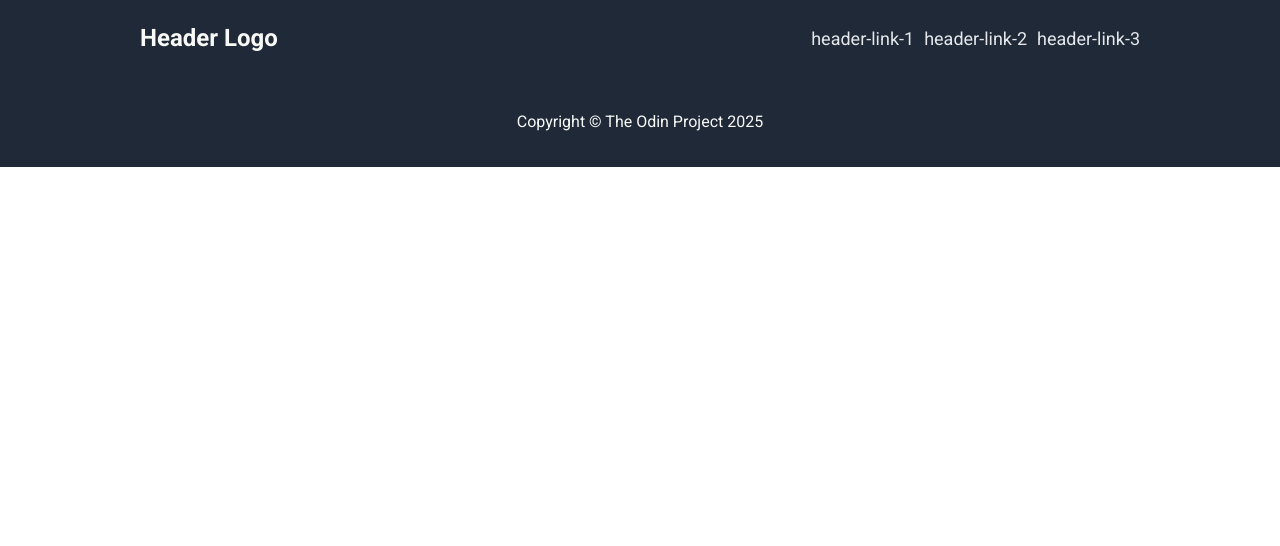
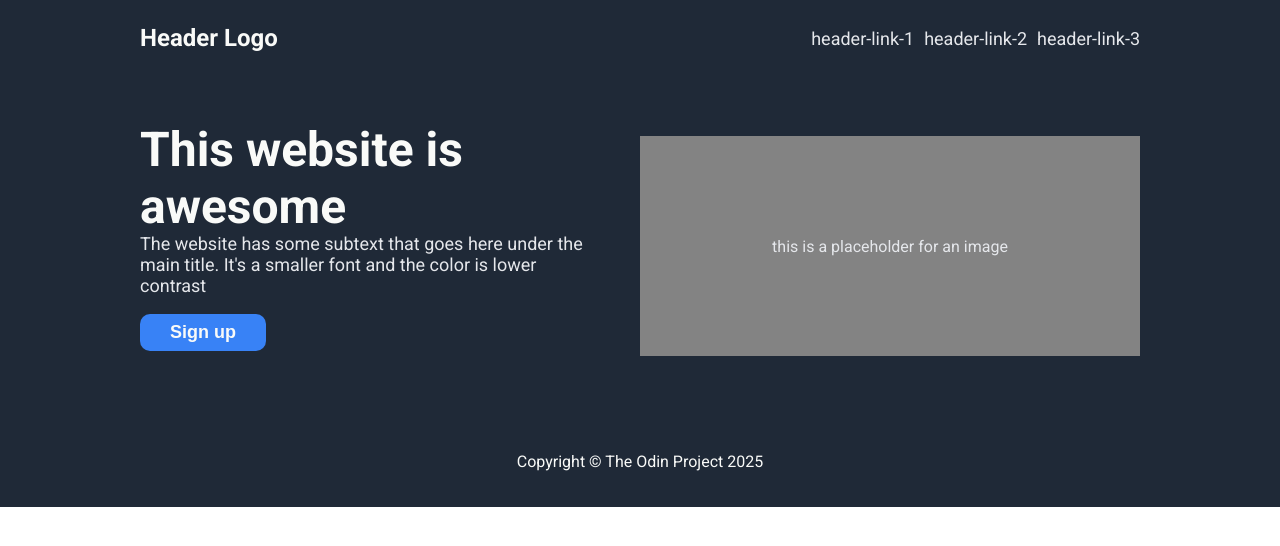
Before and after one commit to detectiveAvery/odin-landing-page, a plain HTML site: page index.html in a window 1280 px wide. Drawn offline with Linux system fonts and the light colour scheme.

Commit message:
feat: Add hero for the landing page
Added a hero for the landing page. Figuring out
the dimensions of the supposed image was quite
a challenge.

```diff
--- a/index.html
+++ b/index.html
@@ -26,6 +26,19 @@
         </div>
     </header>
 
+    <div class="hero">
+        <div class="hero-container">
+            <div class="hero-content">
+                <p class="hero-header">This website is awesome</p>
+                <p class="hero-text">The website has some subtext that goes here under the main title. It's a smaller font and the color is lower contrast</p>
+                <button class="hero-button">Sign up</button>
+            </div>
+            <div class="hero-image">
+                <p>this is a placeholder for an image</p>
+            </div>
+        </div>
+    </div>
+
     <footer>
         <p>Copyright &copy; The Odin Project 2025</p>
     </footer>
--- a/styles.css
+++ b/styles.css
@@ -1,7 +1,7 @@
 body {
   font-family: "Roboto", sans-serif;
-  margin: 0;
-  padding: 0;
+  margin: 0px;
+  padding: 0px;
 }
 
 header, footer {
@@ -38,6 +38,65 @@ header, footer {
   text-decoration: none;
 }
 
+.hero {
+  padding: 60px;
+  background-color: #1F2937;
+  display: flex;
+  justify-content: center;
+  align-items: center;
+}
+
+.hero-container {
+  flex-basis: 1000px;
+  display: flex;
+  justify-content: center;
+  align-items: center;
+}
+
+.hero-content {
+  flex-basis: 450px;
+  display: flex;
+  flex-direction: column;
+  align-items: flex-start;
+}
+
+.hero-header {
+  font-size: 48px;
+  color: #F9FAF8;
+  font-weight: bold;
+  margin: -20px 0;
+}
+
+.hero-text {
+  font-size: 18px;
+  color: #E5E7EB;
+}
+
+.hero-button {
+  font-size: 18px;
+  background-color: #3882F6;
+  color: #F9FAF8;
+  font-weight: bold;
+  border: none;
+  padding: 8px 30px;
+  border-radius: 10px;
+  cursor: pointer;
+}
+
+.hero-image {
+  margin-left: auto;
+  background-color: rgb(131, 131, 131);
+  display: flex;
+  justify-content: center;
+  align-items: center;
+  width: 500px;
+  height: 220px;
+}
+
+.hero-image p {
+  color: #E5E7EB;
+}
+
 footer {
   padding: 20px;
 }
```
